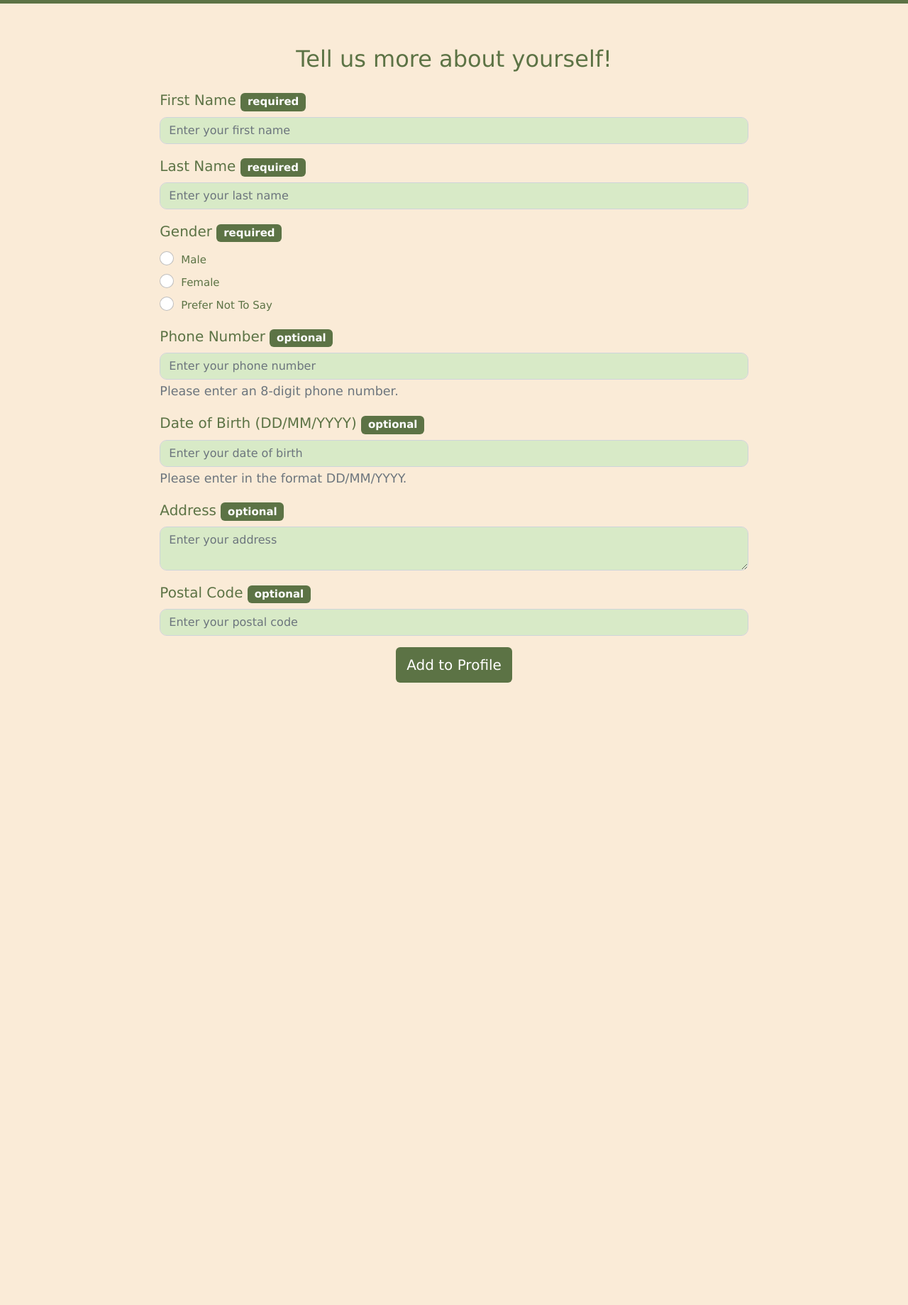
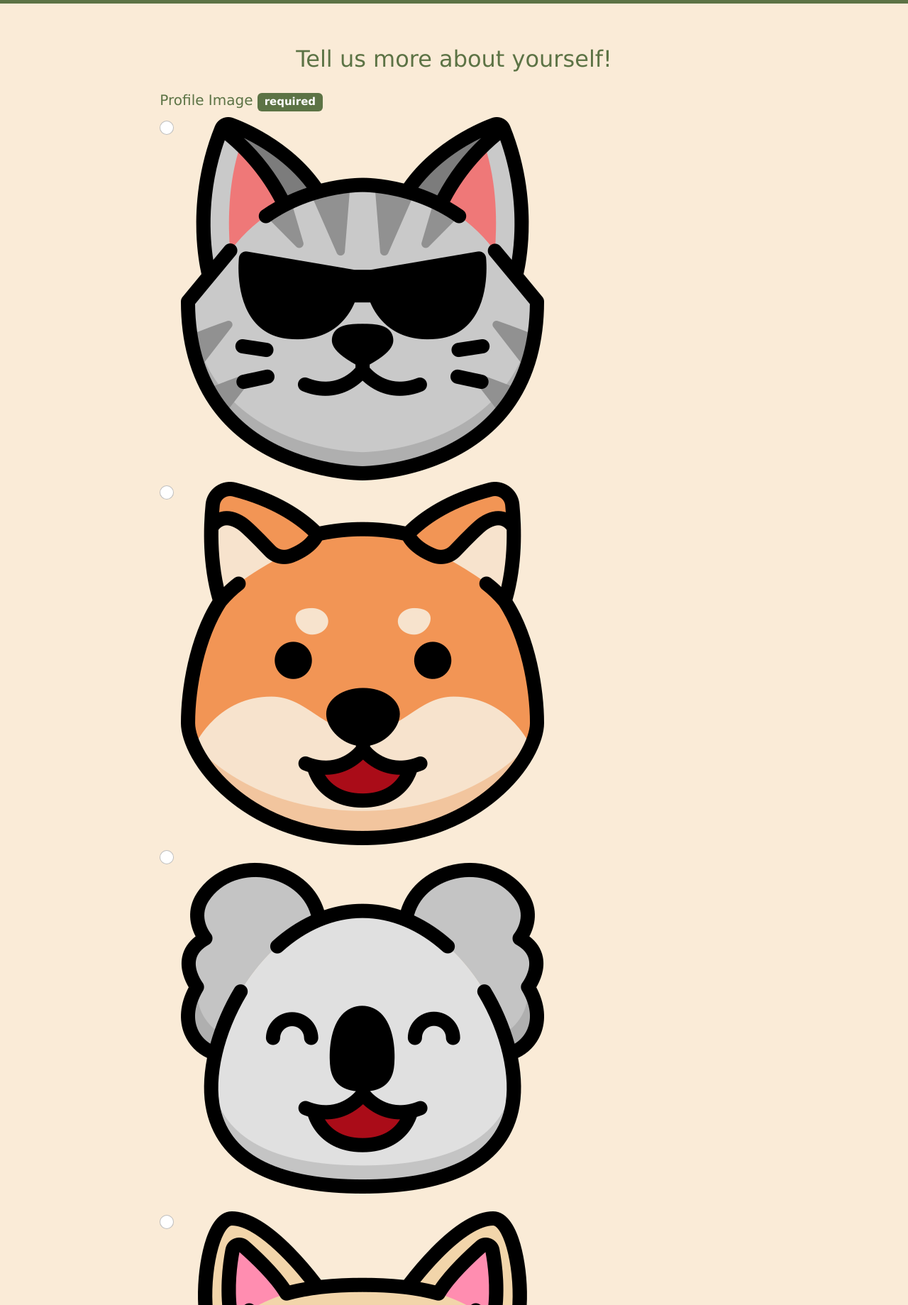
Before and after one commit to Nathania02/wad2_thegreentree, a plain HTML site: page addDetails.html in a window 1280 px wide. Shown: the part 61-1900 px from the top of the page at 71% size. Before the commit the page ends 1023 px from the top, so only its background shows below. Drawn offline with nearby package versions, Linux system fonts and the light colour scheme; no server answers.

Commit message:
allowed users to choose avatar

```diff
--- a/addDetails.html
+++ b/addDetails.html
@@ -10,7 +10,7 @@
 
     <!-- Bootstrap CSS -->
     <link href="https://cdn.jsdelivr.net/npm/bootstrap@5.2.0/dist/css/bootstrap.min.css" rel="stylesheet"
-    integrity="sha384-gH2yIJqKdNHPEq0n4Mqa/HGKIhSkIHeL5AyhkYV8i59U5AR6csBvApHHNl/vI1Bx" crossorigin="anonymous" />
+        integrity="sha384-gH2yIJqKdNHPEq0n4Mqa/HGKIhSkIHeL5AyhkYV8i59U5AR6csBvApHHNl/vI1Bx" crossorigin="anonymous" />
 
     <!-- J Query -->
     <script src="https://code.jquery.com/jquery-3.6.0.min.js"></script>
@@ -41,6 +41,54 @@
         <form id="addDetails">
             <div class="row justify-content-center">
                 <div class="col-8">
+                    <div class="mb-3">
+                        <label for="profileImage" class="form-label loginPage">
+                            Profile Image
+                            <span class="badge badgeForInput"> required </span>
+                        </label>
+
+                        <div class="form-check">
+                            <input class="form-check-input" type="radio" name="profileImage" id="imageOption1"
+                                value="images/profilePictures/profilePic1.png" required>
+                            <label class="form-check-label" for="imageOption1">
+                                <img src="images/profilePictures/profilePic1.png" alt="Image 1" class="avatar">
+                            </label>
+                        </div>
+
+                        <div class="form-check">
+                            <input class="form-check-input" type="radio" name="profileImage" id="imageOption2"
+                                value="images/profilePictures/profilePic2.png" required>
+                            <label class="form-check-label" for="imageOption2">
+                                <img src="images/profilePictures/profilePic2.png" alt="Image 2" class="avatar">
+                            </label>
+                        </div>
+
+                        <div class="form-check">
+                            <input class="form-check-input" type="radio" name="profileImage" id="imageOption3"
+                                value="images/profilePictures/profilePic3.png" required>
+                            <label class="form-check-label" for="imageOption2">
+                                <img src="images/profilePictures/profilePic3.png" alt="Image 3" class="avatar">
+                            </label>
+                        </div>
+
+                        <div class="form-check">
+                            <input class="form-check-input" type="radio" name="profileImage" id="imageOption4"
+                                value="images/profilePictures/profilePic4.png" required>
+                            <label class="form-check-label" for="imageOption2">
+                                <img src="images/profilePictures/profilePic4.png" alt="Image 4" class="avatar">
+                            </label>
+                        </div>
+
+                        <div class="form-check">
+                            <input class="form-check-input" type="radio" name="profileImage" id="imageOption5"
+                                value="images/profilePictures/profilePic5.png" required>
+                            <label class="form-check-label" for="imageOption2">
+                                <img src="images/profilePictures/profilePic5.png" alt="Image 5" class="avatar">
+                            </label>
+                        </div>
+                    </div>
+
+
                     <div class="mb-3">
                         <label for="firstName" class="form-label loginPage">
                             First Name
```
Also changed, not shown: images/profilePictures/profilePic1.png (added), images/profilePictures/profilePic2.png (added), images/profilePictures/profilePic3.png (added), images/profilePictures/profilePic4.png (added), images/profilePictures/profilePic5.png (added).
